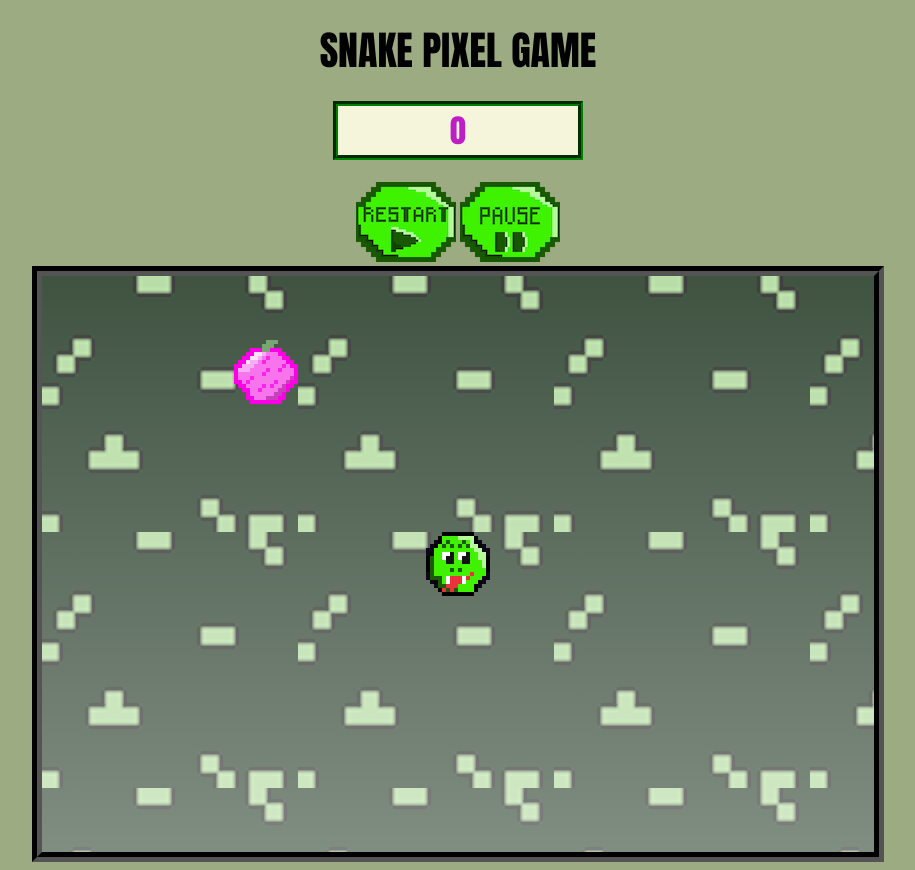
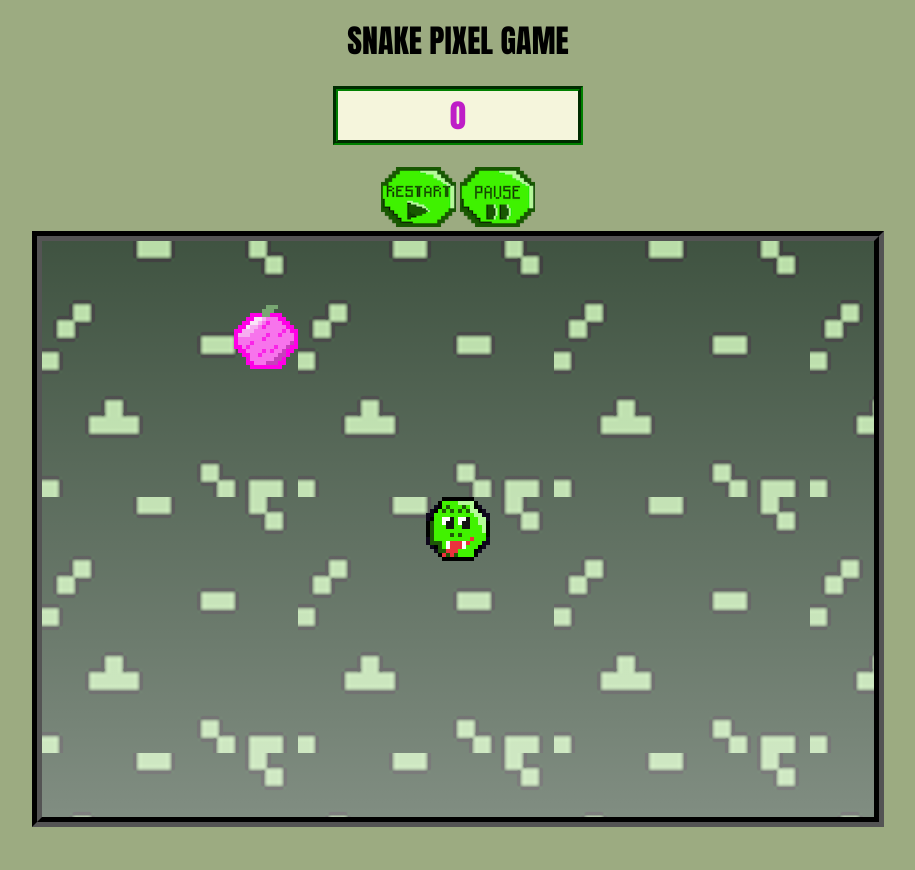
Before and after one commit to SarahShreyer/project_game, a website built with Vite: page index.html in a window 1280 px wide. Shown: the whole page, without its empty margins (182-1097 px from the left). After the commit the page ends 835 px from the top, so only its background shows below. Built offline with nearby package versions, Linux system fonts and the light colour scheme.

Commit message:
changed paragraph size and buttons size

```diff
--- a/style.css
+++ b/style.css
@@ -11,10 +11,10 @@ body{
 }
 
 p{
-  margin: 20px 0px;
+  margin: 16px 0px;
   width: 100%;
   text-align: center;
-  font-size: 40px;
+  font-size: 32px;
   font-family: Impact, Haettenschweiler, 'Arial Narrow Bold', sans-serif;
   color: black;
 }
@@ -37,6 +37,7 @@ p{
 
 .btns{
   position: relative;
+  height: 60px;
 }
 
 
```
